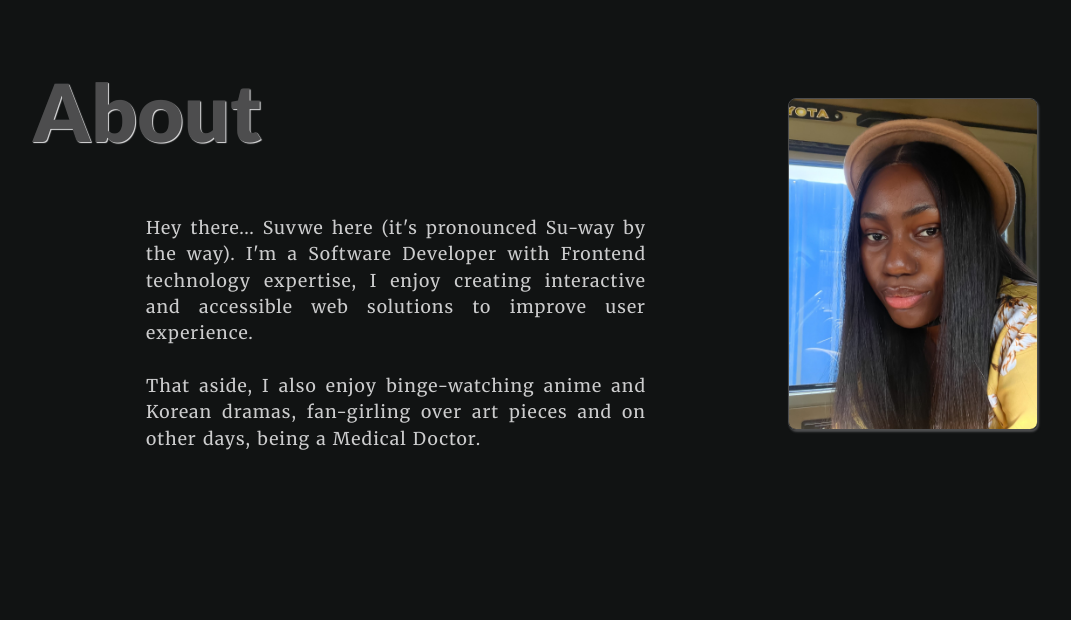
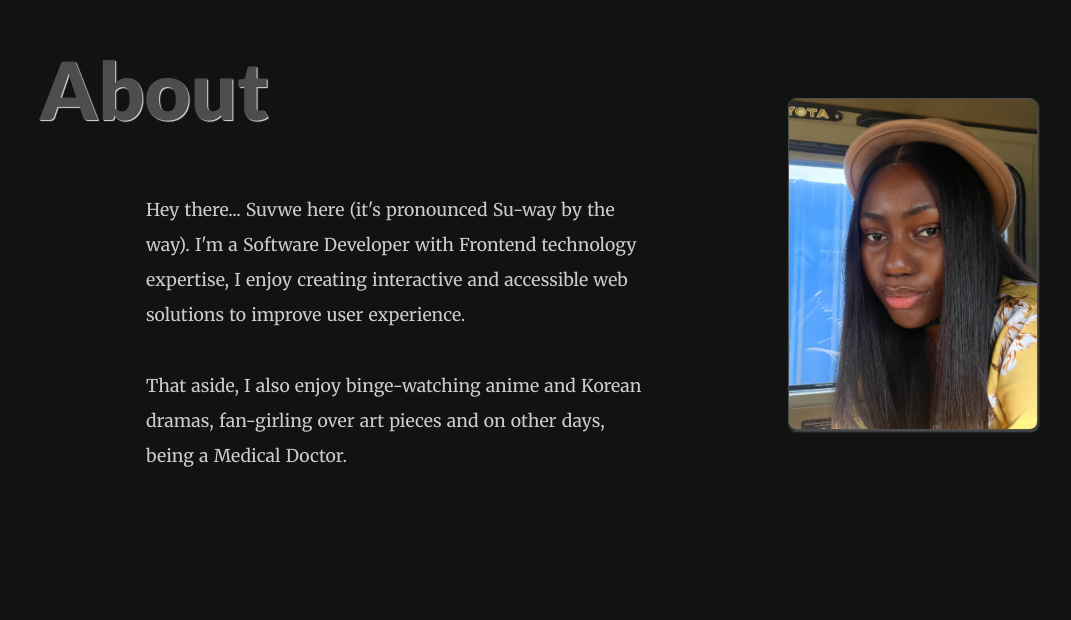
Before and after one commit to Sucodes/react-portfolio, a React (Create React App) app: page / in a window 1280 px wide. Shown: the part 846-1466 px from the top of the page, without its empty margins (22-1093 px from the left). Built offline with nearby package versions, Linux system fonts and the light colour scheme; a web font is replaced by a local one.

Commit message:
About text final fix

```diff
--- a/src/components/about/About.module.scss
+++ b/src/components/about/About.module.scss
@@ -21,11 +21,10 @@
             .paragraph {
                 margin-top: 50px;
                 font-family: 'Merriweather';
-                text-align: justify;
                 font-size: $fontSizeSm;
-                line-height: 1.25;
+                line-height: 2;
                 word-spacing: 1px;
-                letter-spacing: 1px;
+                // letter-spacing: 1px;
             }
         }
 
@@ -60,7 +59,6 @@
                     opacity: 0.9;
                     width: 500px;
                     background-color: transparent;
-                    line-height: 1.5;
                 }
             }
 
```
